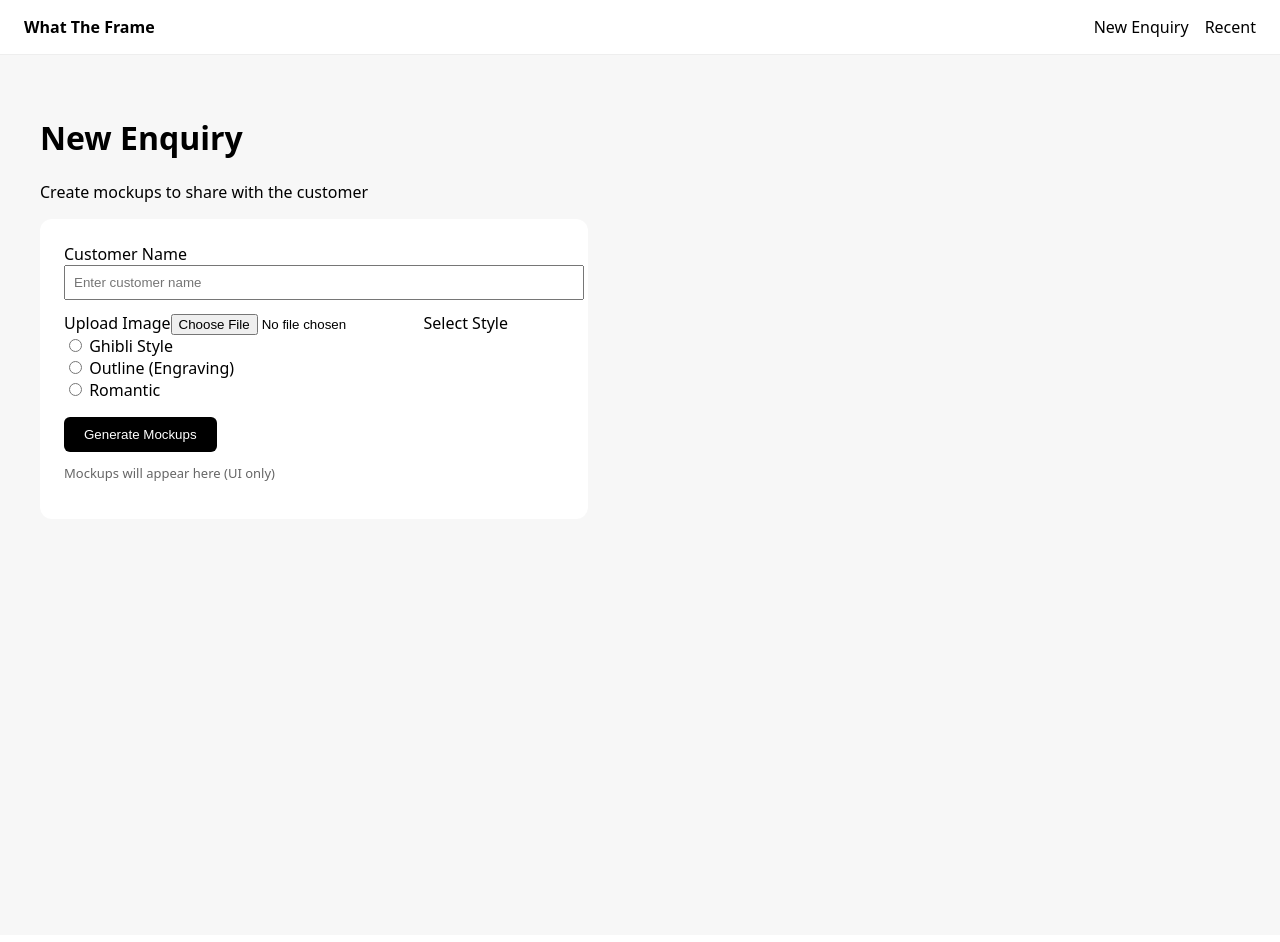
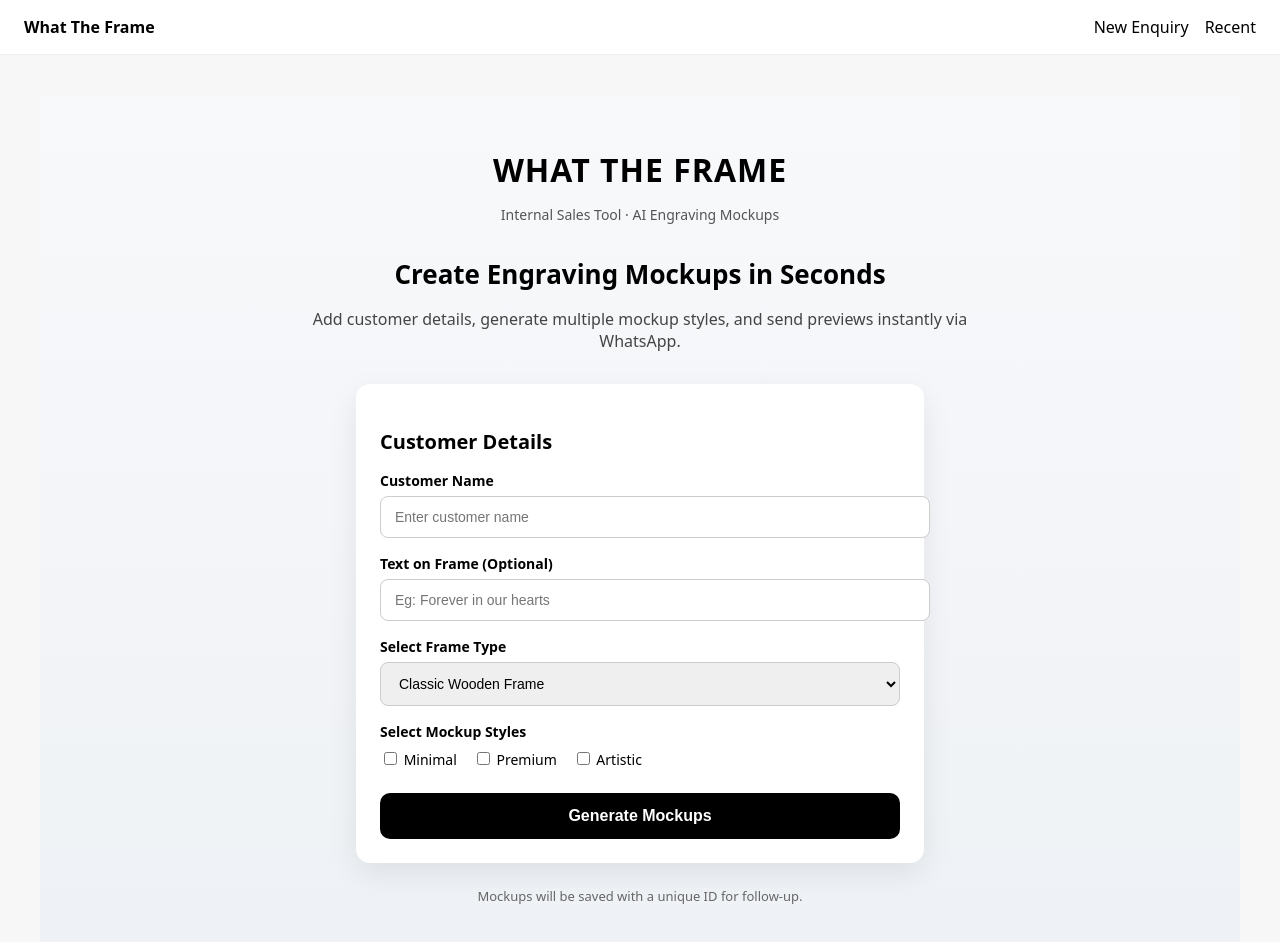
Before and after one commit to thelastgiftteam/engraving-ai-tool, a Next.js app: page / in a window 1280 px wide. Shown: the top 942 px of the page. Built offline with nearby package versions, Linux system fonts and the light colour scheme.

Commit message:
Update page.js

```diff
--- a/app/page.js
+++ b/app/page.js
@@ -1,74 +1,167 @@
-"use client";
+export default function HomePage() {
+  return (
+    <main style={styles.wrapper}>
+      {/* Header */}
+      <header style={styles.header}>
+        <h1 style={styles.brand}>WHAT THE FRAME</h1>
+        <p style={styles.tagline}>
+          Internal Sales Tool · AI Engraving Mockups
+        </p>
+      </header>
 
-import { useState } from "react";
+      {/* Hero */}
+      <section style={styles.hero}>
+        <h2 style={styles.heroTitle}>
+          Create Engraving Mockups in Seconds
+        </h2>
+        <p style={styles.heroDesc}>
+          Add customer details, generate multiple mockup styles,
+          and send previews instantly via WhatsApp.
+        </p>
+      </section>
 
-export default function Home() {
-  const [image, setImage] = useState(null);
+      {/* Form Card */}
+      <section style={styles.card}>
+        <h3 style={styles.cardTitle}>Customer Details</h3>
 
-  return (
-    <>
-      <h1>New Enquiry</h1>
-      <p>Create mockups to share with the customer</p>
-
-      <div style={styles.card}>
-        <label>Customer Name</label>
-        <input placeholder="Enter customer name" style={styles.input} />
-
-        <label>Upload Image</label>
+        <label style={styles.label}>Customer Name</label>
         <input
-          type="file"
-          onChange={(e) =>
-            setImage(URL.createObjectURL(e.target.files[0]))
-          }
+          placeholder="Enter customer name"
+          style={styles.input}
         />
 
-        {image && <img src={image} style={styles.preview} />}
+        <label style={styles.label}>Text on Frame (Optional)</label>
+        <input
+          placeholder="Eg: Forever in our hearts"
+          style={styles.input}
+        />
 
-        <label>Select Style</label>
-        <div>
-          <label><input type="radio" /> Ghibli Style</label><br />
-          <label><input type="radio" /> Outline (Engraving)</label><br />
-          <label><input type="radio" /> Romantic</label>
+        <label style={styles.label}>Select Frame Type</label>
+        <select style={styles.input}>
+          <option>Classic Wooden Frame</option>
+          <option>Modern Black Frame</option>
+          <option>Golden Memorial Frame</option>
+        </select>
+
+        <label style={styles.label}>Select Mockup Styles</label>
+        <div style={styles.checkboxRow}>
+          <label><input type="checkbox" /> Minimal</label>
+          <label><input type="checkbox" /> Premium</label>
+          <label><input type="checkbox" /> Artistic</label>
         </div>
 
-        <button style={styles.button}>Generate Mockups</button>
+        <button style={styles.primaryBtn}>
+          Generate Mockups
+        </button>
+      </section>
 
-        <p style={styles.note}>
-          Mockups will appear here (UI only)
-        </p>
-      </div>
-    </>
+      {/* Footer hint */}
+      <p style={styles.footerHint}>
+        Mockups will be saved with a unique ID for follow-up.
+      </p>
+    </main>
   );
 }
 
+/* ---------- STYLES ---------- */
+
 const styles = {
+  wrapper: {
+    minHeight: "100vh",
+    background: "linear-gradient(180deg, #f8f9fb, #eef1f5)",
+    padding: "32px 16px",
+    fontFamily: "system-ui, -apple-system, sans-serif",
+  },
+
+  header: {
+    textAlign: "center",
+    marginBottom: 32,
+  },
+
+  brand: {
+    fontSize: 32,
+    fontWeight: 800,
+    letterSpacing: "1px",
+    marginBottom: 6,
+  },
+
+  tagline: {
+    color: "#555",
+    fontSize: 14,
+  },
+
+  hero: {
+    maxWidth: 720,
+    margin: "0 auto 32px",
+    textAlign: "center",
+  },
+
+  heroTitle: {
+    fontSize: 26,
+    fontWeight: 700,
+    marginBottom: 12,
+  },
+
+  heroDesc: {
+    fontSize: 16,
+    color: "#444",
+  },
+
   card: {
+    maxWidth: 520,
+    margin: "0 auto",
     background: "#fff",
-    padding: "24px",
-    borderRadius: "12px",
-    maxWidth: "500px",
+    padding: 24,
+    borderRadius: 14,
+    boxShadow: "0 10px 30px rgba(0,0,0,0.08)",
   },
+
+  cardTitle: {
+    fontSize: 20,
+    fontWeight: 700,
+    marginBottom: 16,
+  },
+
+  label: {
+    display: "block",
+    fontSize: 14,
+    fontWeight: 600,
+    marginTop: 16,
+    marginBottom: 6,
+  },
+
   input: {
     width: "100%",
-    padding: "8px",
-    marginBottom: "12px",
+    padding: "12px 14px",
+    borderRadius: 8,
+    border: "1px solid #ccc",
+    fontSize: 14,
   },
-  preview: {
-    width: "200px",
-    margin: "12px 0",
-    borderRadius: "8px",
+
+  checkboxRow: {
+    display: "flex",
+    gap: 16,
+    marginTop: 8,
+    fontSize: 14,
   },
-  button: {
-    marginTop: "16px",
-    padding: "10px 20px",
+
+  primaryBtn: {
+    marginTop: 24,
+    width: "100%",
+    padding: "14px",
+    borderRadius: 10,
+    border: "none",
     background: "#000",
     color: "#fff",
-    border: "none",
-    borderRadius: "6px",
+    fontSize: 16,
+    fontWeight: 700,
+    cursor: "pointer",
   },
-  note: {
-    marginTop: "12px",
-    fontSize: "13px",
+
+  footerHint: {
+    textAlign: "center",
+    marginTop: 24,
+    fontSize: 13,
     color: "#666",
   },
 };
```
